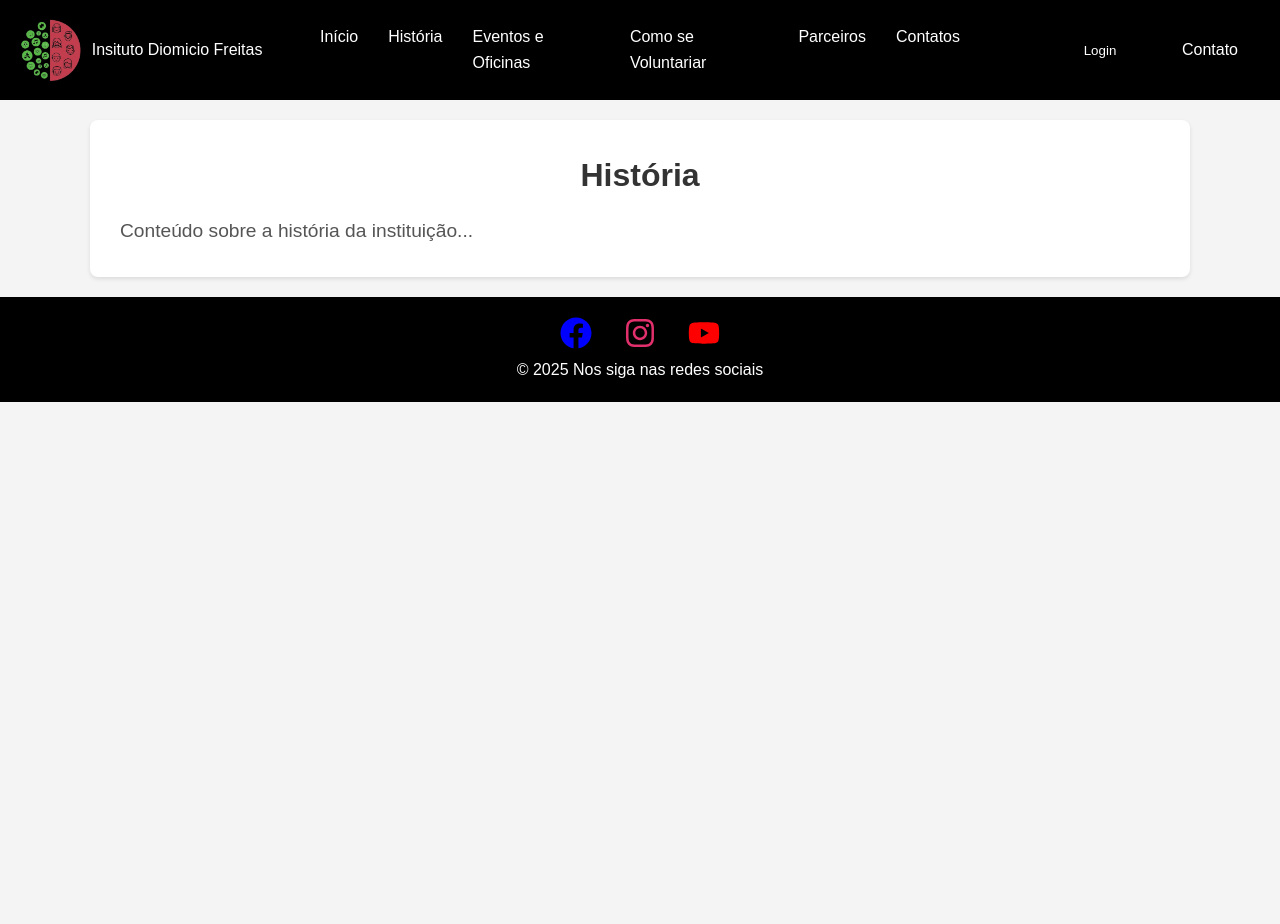
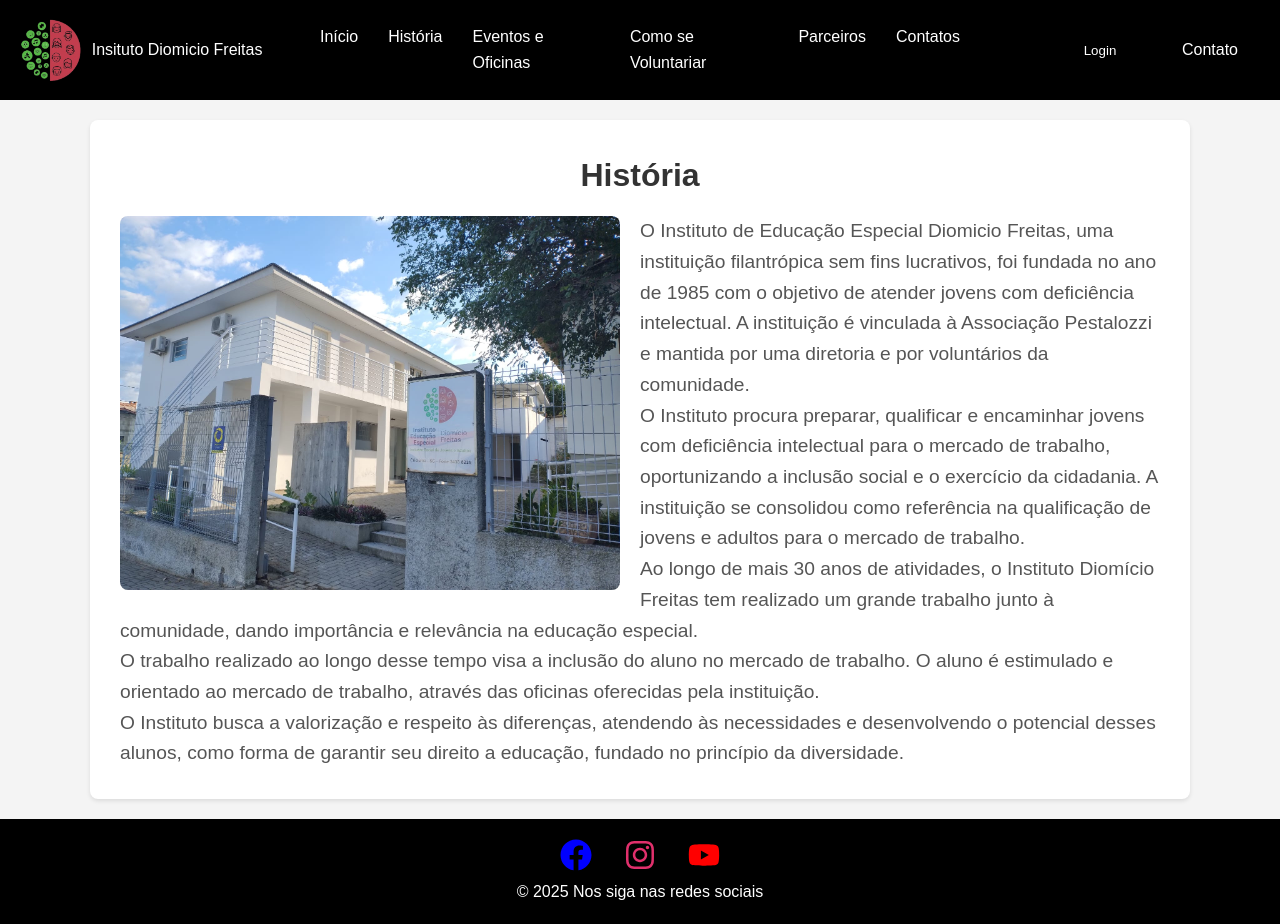
Before and after one commit to vzjunior/projeto_extensao, a React (Create React App) app: page /historia in a window 1280 px wide. Before the commit the page ends 800 px from the top, so only its background shows below. Built offline with nearby package versions, Linux system fonts and the light colour scheme.

Commit message:
ajuste na pagina Historia

```diff
--- a/src/components/Section.module.css
+++ b/src/components/Section.module.css
@@ -1,5 +1,4 @@
 .section {
-
   padding: 30px;
   margin: 20px auto;
   max-width: 1100px;
@@ -9,7 +8,7 @@
 }
 
 .section h1,
-  section h2 {
+.section h2 {
   font-size: 2em;
   color: #333;
   margin-bottom: 15px;
@@ -43,73 +42,21 @@
     transform: translateY(-5px);
   }
 
-
-  .parceirosContainer {
-    display: flex;
-    justify-content: center;
-    gap: 2rem;
-    flex-wrap: wrap;
-    margin-top: 1.5rem;
+  .historiaContainer {
+    display: block;
   }
 
-  .parceiro {
-    display: flex;
-    flex-direction: column;
-    align-items: center;
-    text-decoration: none;
-    color: inherit;
+  .historiaContainer img {
+    float: left;
+    width: 500px;
+    height: auto;
+    margin-right: 20px;
+    margin-bottom: 10px;
+    border-radius: 8px;
+    object-fit: cover;
+
   }
 
-  .circle {
-    width: 100px;
-    height: 100px;
-    background-color: #3498db; /* cor do botão */
-    border-radius: 50%;
-    margin-bottom: 0.5rem;
-    transition: transform 0.2s ease;
+  .historiaTexto {
+    overflow: hidden;
   }
-
-  .circle:hover {
-    transform: scale(1.1);
-  }
-
-  .parceiro span {
-    font-weight: 500;
-    font-size: 1rem;
-    text-align: center;
-  }
-
-  .parceirosContainer {
-    display: flex;
-    justify-content: center;
-    gap: 2rem;
-    flex-wrap: wrap;
-    margin-top: 1.5rem;
-  }
-
-  .parceiro {
-    display: flex;
-    flex-direction: column;
-    align-items: center;
-    text-decoration: none;
-    color: inherit;
-  }
-
-  .circle {
-    width: 100px;
-    height: 100px;
-    background-color: #3498db; /* cor do botão */
-    border-radius: 50%;
-    margin-bottom: 0.5rem;
-    transition: transform 0.2s ease;
-  }
-
-  .circle:hover {
-    transform: scale(1.1);
-  }
-
-  .parceiro span {
-    font-weight: 500;
-    font-size: 1rem;
-    text-align: center;
-  }
--- a/src/components/pages/Historia.js
+++ b/src/components/pages/Historia.js
@@ -1,11 +1,40 @@
 import React from 'react';
 import styles from '../Section.module.css';
+import historia from '../../assets/images/imgHistoria.jpeg';
+
 
 const Historia = () => {
   return (
     <section className={styles.section} id="historia">
+      <div className={styles.historiaContainer}>
       <h1>História</h1>
-      <p>Conteúdo sobre a história da instituição...</p>
+        <img src={historia} alt="história" className={styles.historiaContainer} />
+
+
+          <p>
+            O Instituto de Educação Especial Diomicio Freitas, uma instituição filantrópica sem fins lucrativos,
+            foi fundada no ano de 1985 com o objetivo de atender jovens com deficiência intelectual. A instituição
+            é vinculada à Associação Pestalozzi e mantida por uma diretoria e por voluntários da comunidade.
+          </p>
+          <p>
+            O Instituto procura preparar, qualificar e encaminhar jovens com deficiência intelectual para o mercado de
+            trabalho, oportunizando a inclusão social e o exercício da cidadania. A instituição se consolidou como
+            referência na qualificação de jovens e adultos para o mercado de trabalho.
+          </p>
+          <p>
+            Ao longo de mais 30 anos de atividades, o Instituto Diomício Freitas tem realizado um grande trabalho junto
+            à comunidade, dando importância e relevância na educação especial.
+          </p>
+          <p>
+            O trabalho realizado ao longo desse tempo visa a inclusão do aluno no mercado de trabalho. O aluno é estimulado
+            e orientado ao mercado de trabalho, através das oficinas oferecidas pela instituição.
+          </p>
+          <p>
+            O Instituto busca a valorização e respeito às diferenças, atendendo às necessidades e desenvolvendo o
+            potencial desses alunos, como forma de garantir seu direito a educação, fundado no princípio da diversidade.
+          </p>
+        </div>
+
     </section>
   );
 };
```
Also changed, not shown: src/assets/images/imgHistoria.jpeg (added). Lines whose indentation alone changed are shown as unchanged.
